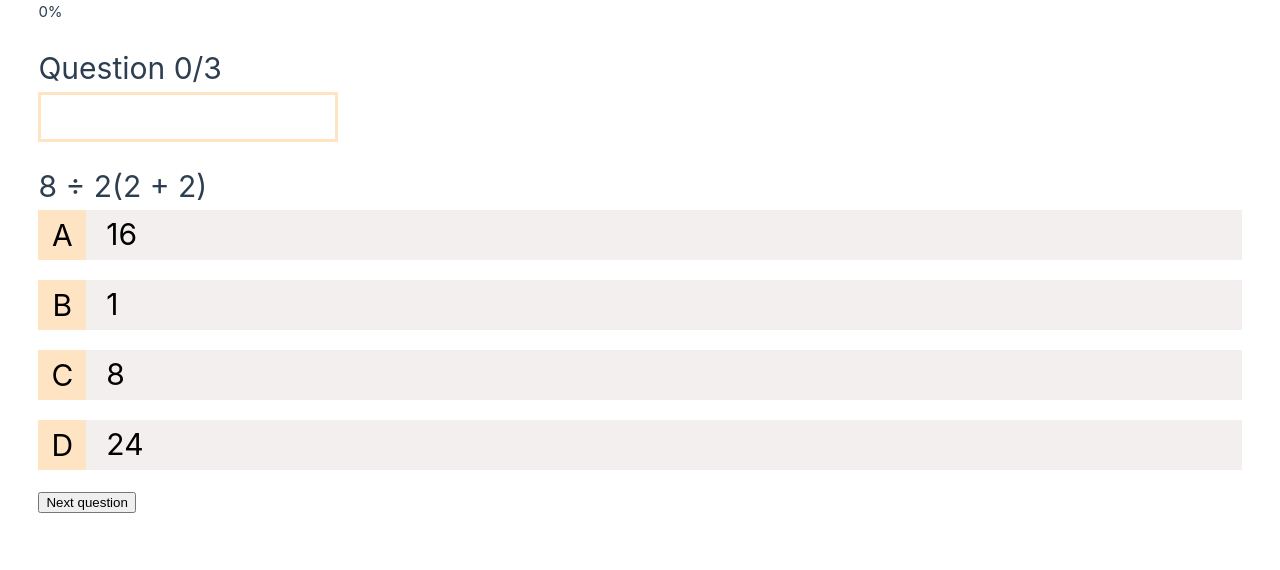
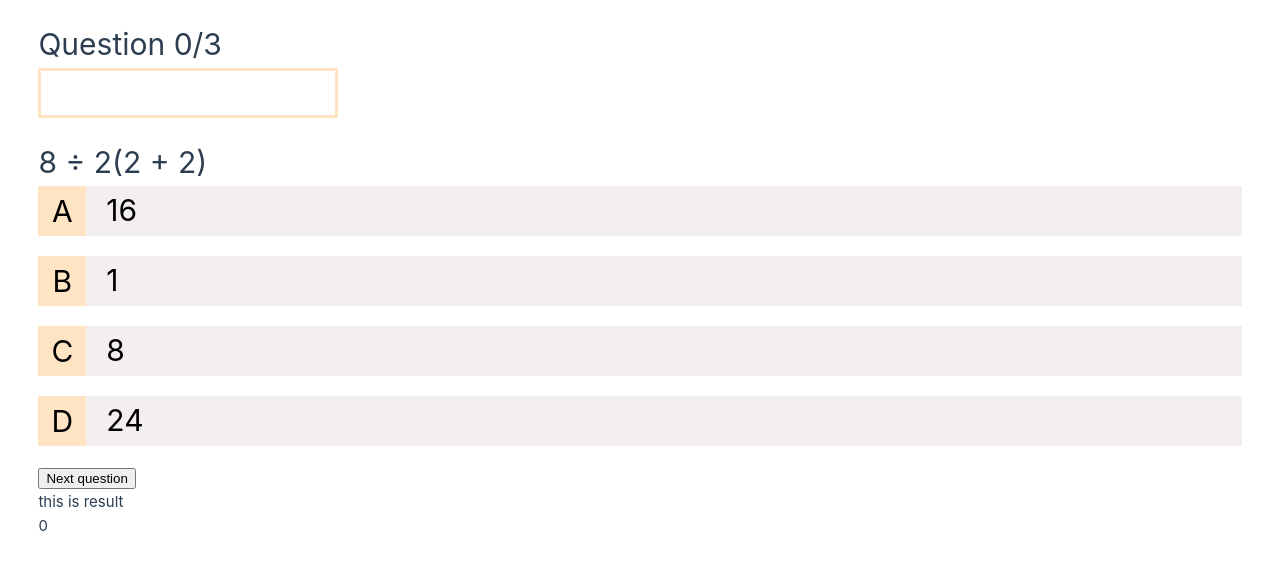
Before and after one commit to thabzzzzz/quizApp, a Vue app: page /quizes/1 in a window 1280 px wide. Shown: the top 570 px of the page. Built offline with nearby package versions, Linux system fonts and the light colour scheme.

Commit message:
Need to finish up result component data, it can recieve props from parent

```diff
--- /dev/null
+++ b/src/components/result.vue
@@ -0,0 +1,12 @@
+<script setup>
+const props = defineProps(['numOfCorrectQuestions']);
+console.log(props.numOfCorrectQuestions)
+</script>
+
+<template>
+    <div>
+        <p>this is result</p>
+
+        {{ numOfCorrectQuestions}}
+    </div>
+</template>
--- a/src/views/quizePage.vue
+++ b/src/views/quizePage.vue
@@ -4,6 +4,7 @@ import quizHeader from '../components/quizHeader.vue';
 import { useRoute } from 'vue-router';
 import { ref, watch, computed } from 'vue';
 import quizes from '../data/quizes.json';
+import result from '../components/result.vue';
 
 //get the quiz ID
 const route = useRoute();
@@ -36,10 +37,10 @@ const barPercentage = computed(() => {
 })
 
 
-const numOfCorrectQesutions = ref(0);
+const numOfCorrectQuestions = ref(0);
 const onOptionSelected = (isCorrect) => {
     if(isCorrect==true){
-        numOfCorrectQesutions.value++;
+        numOfCorrectQuestions.value++;
         console.log('correct answer')
     }
     else console.log('answer is false')
@@ -50,7 +51,6 @@ const onOptionSelected = (isCorrect) => {
 
 <template>
     <div>
-        {{ barPercentage }}
         <quizHeader :questionStatus="questionStatus" :barPercentage="barPercentage" />
 
         <question :question="quiz.questions[currentQuestionIndex]" @SelectedOption="onOptionSelected" />
@@ -59,6 +59,9 @@ const onOptionSelected = (isCorrect) => {
         </div>
         <button @click="nextQuestion()">Next question</button>
     </div>
+    <div>
+        <result :numOfCorrectQuestions="numOfCorrectQuestions" :questionStatus="questionStatus"/>
+    </div>
 </template>
 
 <style scoped></style>
```
